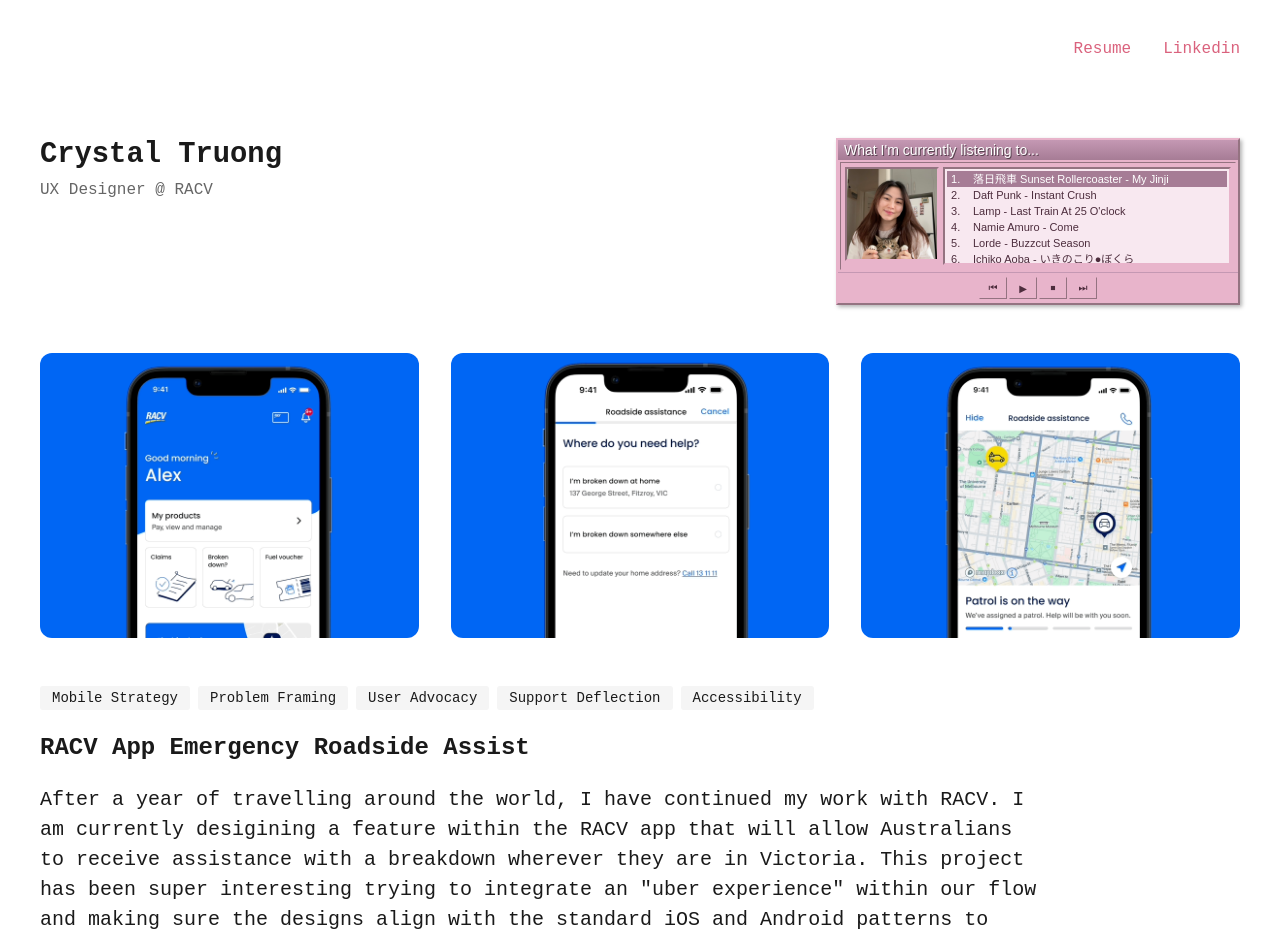
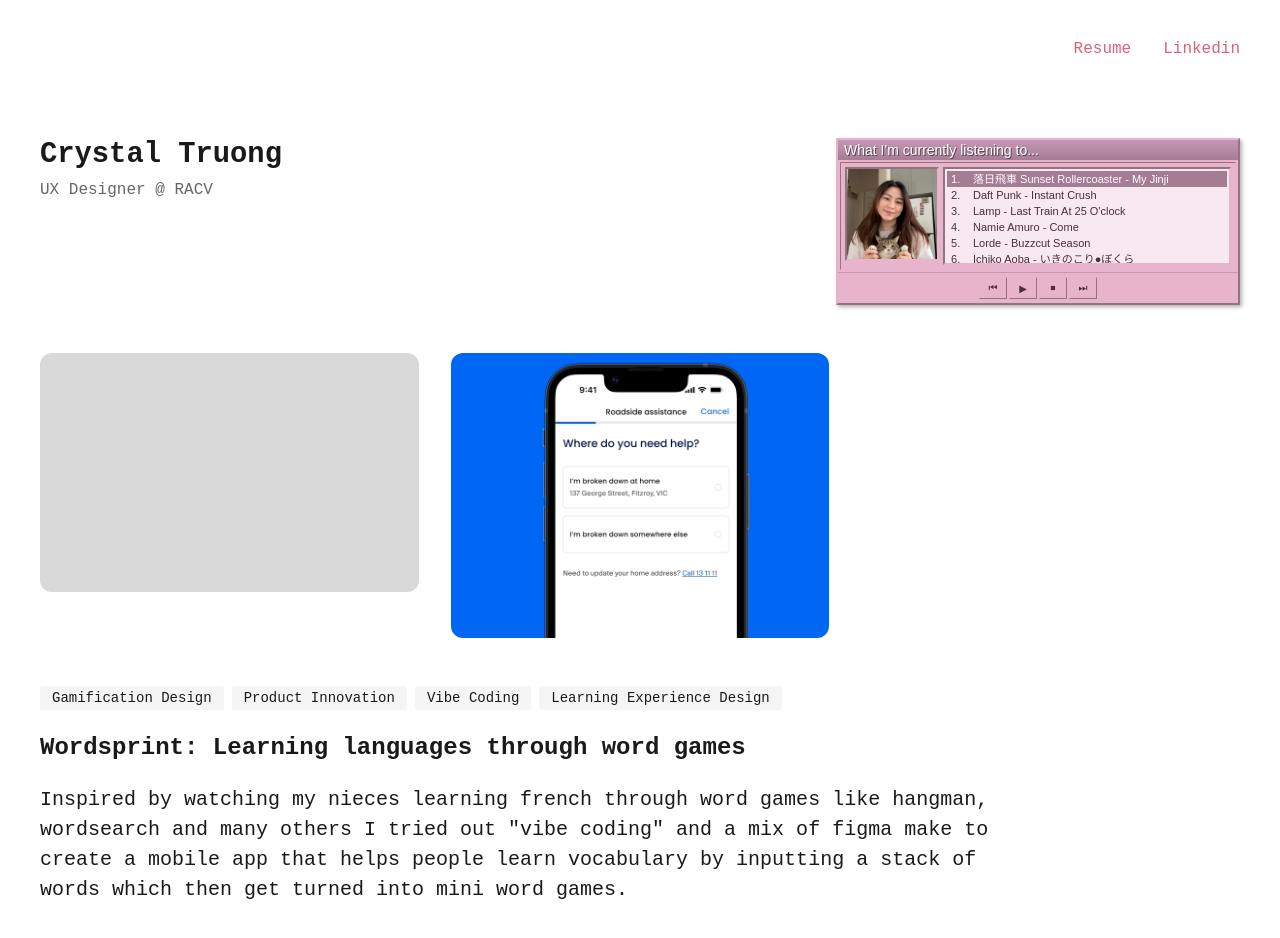
Before and after one commit to crystaltr/portfolio, a React (Create React App) app: page / in a window 1280 px wide. Shown: the top 938 px of the page. Built offline with nearby package versions, Linux system fonts and the light colour scheme.

Commit message:
add wordsprint project

```diff
--- a/src/MainPage.jsx
+++ b/src/MainPage.jsx
@@ -27,7 +27,26 @@ class MainPage extends Component {
                 <WinampPlayer/>
                 </header>
 
-                  <div className='projects-grid'>
+                <div className='projects-grid'>
+                      <div className='project-card'>
+                        <div className='project-images'>
+                            <img src={placeholder} className='project-image'/>
+                            <img src={dera2} className='project-image'/>
+                        </div>
+                        <div className='project-details'>
+                            <div className="tags">
+                                <span className="tag">Gamification Design</span>
+                                <span className="tag">Product Innovation </span>
+                                <span className="tag">Vibe Coding</span>
+                                <span className="tag">Learning Experience Design</span>
+                            </div>
+                            <h3 className='project-title'>Wordsprint: Learning languages through word games</h3>
+                            <p className='project-description'>Inspired by watching my nieces learning french through word games like hangman, wordsearch and many others
+                                I tried out "vibe coding" and a mix of figma make to create a mobile app that helps people learn vocabulary by inputting
+                                a stack of words which then get turned into mini word games.
+                            </p>
+                        </div>
+                    </div>
                     <div className='project-card'>
                         <div className='project-images'>
                             <img src={dera1} className='project-image'/>
@@ -50,7 +69,6 @@ class MainPage extends Component {
                         </div>
                     </div>
 
-                <div className='projects-grid'>
                     <div className='project-card'>
                         <div className='project-images'>
                             <img src={cmhp} className='project-image'/>
@@ -70,9 +88,7 @@ class MainPage extends Component {
                                 with members in another part of their car journey and assist them in the car market, by providing accurate, trustworthy car information and car reviews by experts and RACV members.</p>
                         </div>
                     </div>
-                </div>
 
-                <div className='projects-grid'>
                     <div className='project-card'>
                         <div className='project-images'>
                             <img src={mp} className='project-image'/>
@@ -95,7 +111,6 @@ class MainPage extends Component {
                             </p>
                         </div>
                     </div>
-                </div>
             </div>
 
                 <footer className='site-footer'>
```
